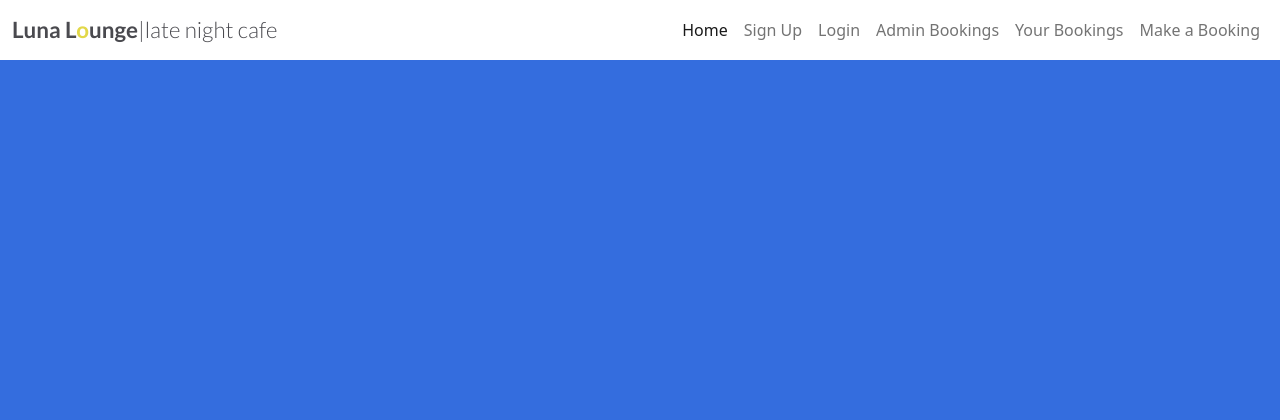
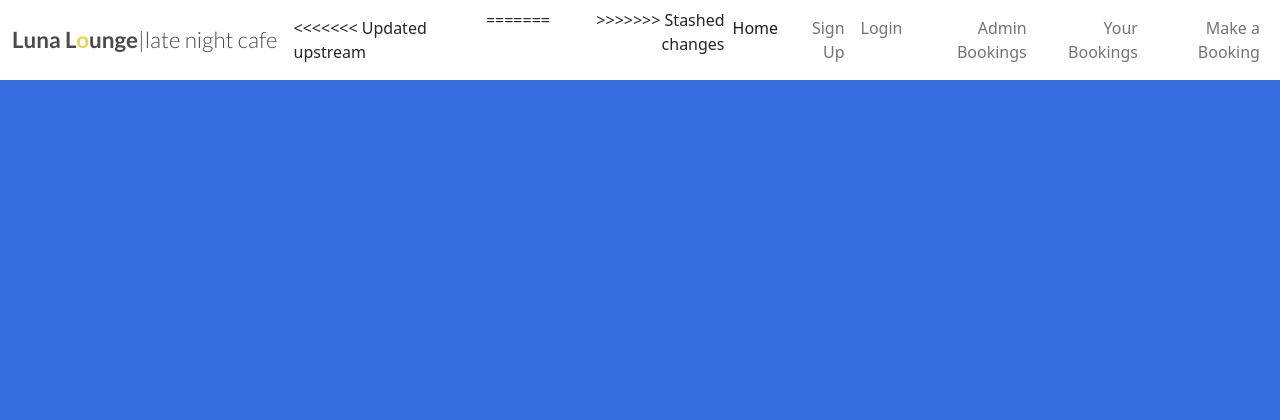
Before and after one commit to CHughes13/late-night-cafe, a Django app: page / in a window 1280 px wide. Shown: the top 420 px of the page. Run offline with Django 4.2, Linux system fonts and the light colour scheme; parts of the project's set-up code (start-up, migrations or seed data) failed here and were passed over.

Commit message:
Update to base.html navbar

```diff
--- a/templates/base.html
+++ b/templates/base.html
@@ -42,7 +42,11 @@
             </button>
 
             <div class="collapse navbar-collapse" id="navbarText">
+<<<<<<< Updated upstream
                 <ul class="navbar-nav ms-auto mb-2 mb-lg-0"> <!-- Aligns navbar to the right of the browser -->
+=======
+                <ul class="navbar-nav ms-auto text-end mb-2 mb-lg-0"> <!-- Right-aligns navbar text -->
+>>>>>>> Stashed changes
 
                     <li class="nav-item">
                         <a class="nav-link {% if request.path == home_url %}active{% endif %}" aria-current="page"
```
